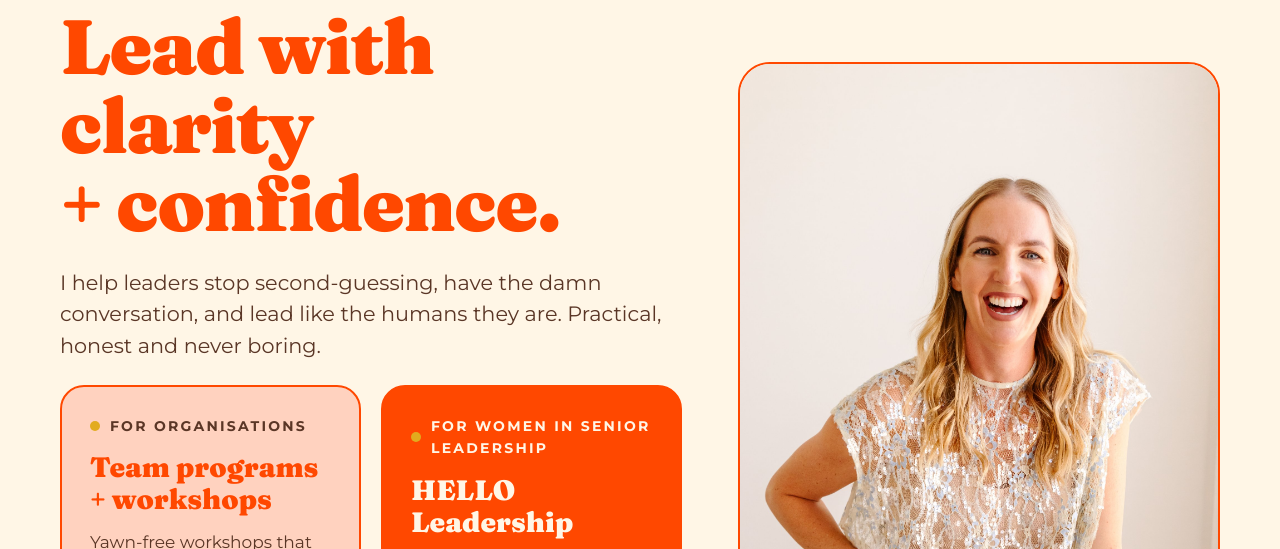
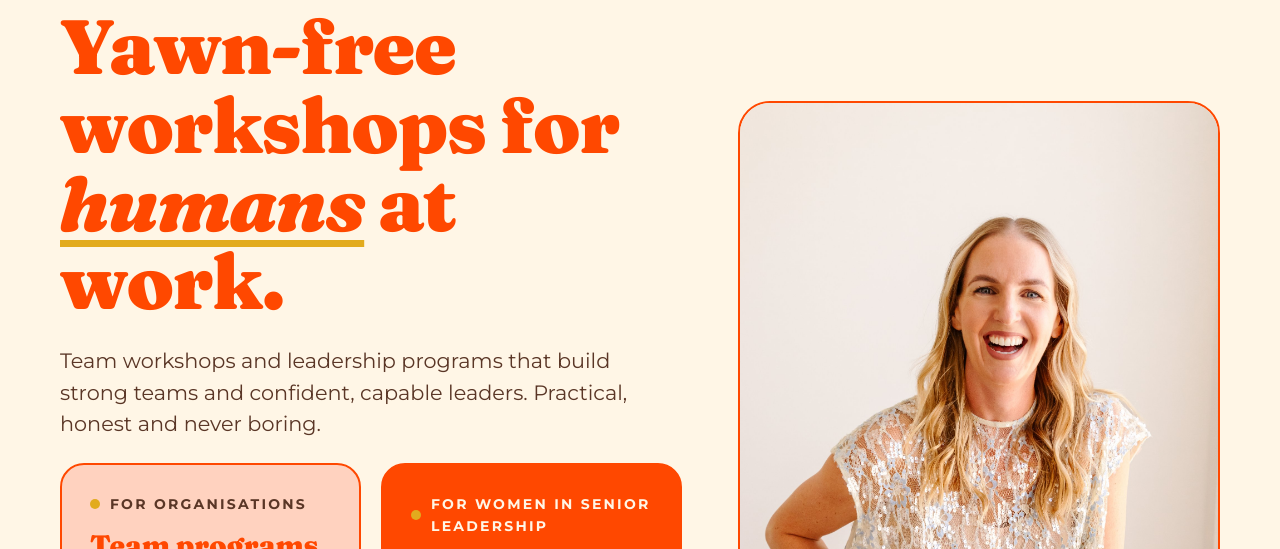
Before and after one commit to hellopeopleco/hellopeopleco-website, a plain HTML site: page index.html in a window 1280 px wide. Shown: the part 174-723 px from the top of the page. Drawn offline with Linux system fonts and the light colour scheme.

Commit message:
Home hero: Yawn-free workshops for humans at work
Co-Authored-By: Claude Sonnet 5.5 <noreply@anthropic.com>
Claude-Session: https://claude.ai/code/session_01DZLPfyaJ8VnbgauC6H2x3i

```diff
--- a/index.html
+++ b/index.html
@@ -3,12 +3,12 @@
 <head>
 <meta charset="utf-8">
 <meta name="viewport" content="width=device-width, initial-scale=1">
-<title>Hello People Co. | Leadership development, team workshops and coaching</title>
+<title>Hello People Co. | Yawn-free workshops for humans at work</title>
 <meta name="description" content="Leadership programs for women in senior leadership, yawn-free team workshops and 1:1 coaching with Julz Parkin. Stay human.">
 <link rel="canonical" href="https://hellopeopleco.com.au/">
 <meta property="og:type" content="website">
 <meta property="og:site_name" content="Hello People Co.">
-<meta property="og:title" content="Hello People Co. | Leadership development, team workshops and coaching">
+<meta property="og:title" content="Hello People Co. | Yawn-free workshops for humans at work">
 <meta property="og:description" content="Leadership programs for women in senior leadership, yawn-free team workshops and 1:1 coaching with Julz Parkin. Stay human.">
 <meta property="og:url" content="https://hellopeopleco.com.au/">
 <meta property="og:image" content="https://hellopeopleco.com.au/images/julz-studio-portrait.jpg">
@@ -39,8 +39,8 @@
 <div class="hero-grid">
 <div class="hero-text">
 
-<h1>Lead with clarity <span class="nowrap">+ confidence.</span></h1>
-<p class="lede">I help leaders stop second-guessing, have the damn conversation, and lead like the humans they are. Practical, honest and never boring.</p>
+<h1>Yawn-free workshops for <em>humans</em> at work.</h1>
+<p class="lede">Team workshops and leadership programs that build strong teams and confident, capable leaders. Practical, honest and never boring.</p>
 <div class="hero-cards"><div class="card card--peach card--sm"><p class="eyebrow">For organisations</p><h3>Team programs + workshops</h3><p class="grow-p">Yawn-free workshops that get your team actually talking. In-house, in person, built around your people.</p><a class="btn" href="https://calendar.app.google/rN4LzEFnqo8xVcpdA" rel="noopener">Book a call</a></div><div class="card card--orange card--sm"><p class="eyebrow">For women in senior leadership</p><h3>HELLO Leadership</h3><p class="grow-p">A 2-day intensive for women running businesses or leading large teams. Work out what makes you a brilliant leader, then do more of it. Max 14 seats. Noosa 2027.</p><a class="btn btn--secondary" href="hello-leadership.html#waitlist">Join the waitlist</a></div></div>
 </div>
 <div class="hero-photo"><img class="photo photo--lg" src="images/julz-studio-portrait.jpg" alt="Julz laughing in the studio" width="1717" height="2576" loading="eager" decoding="async"></div>
```
